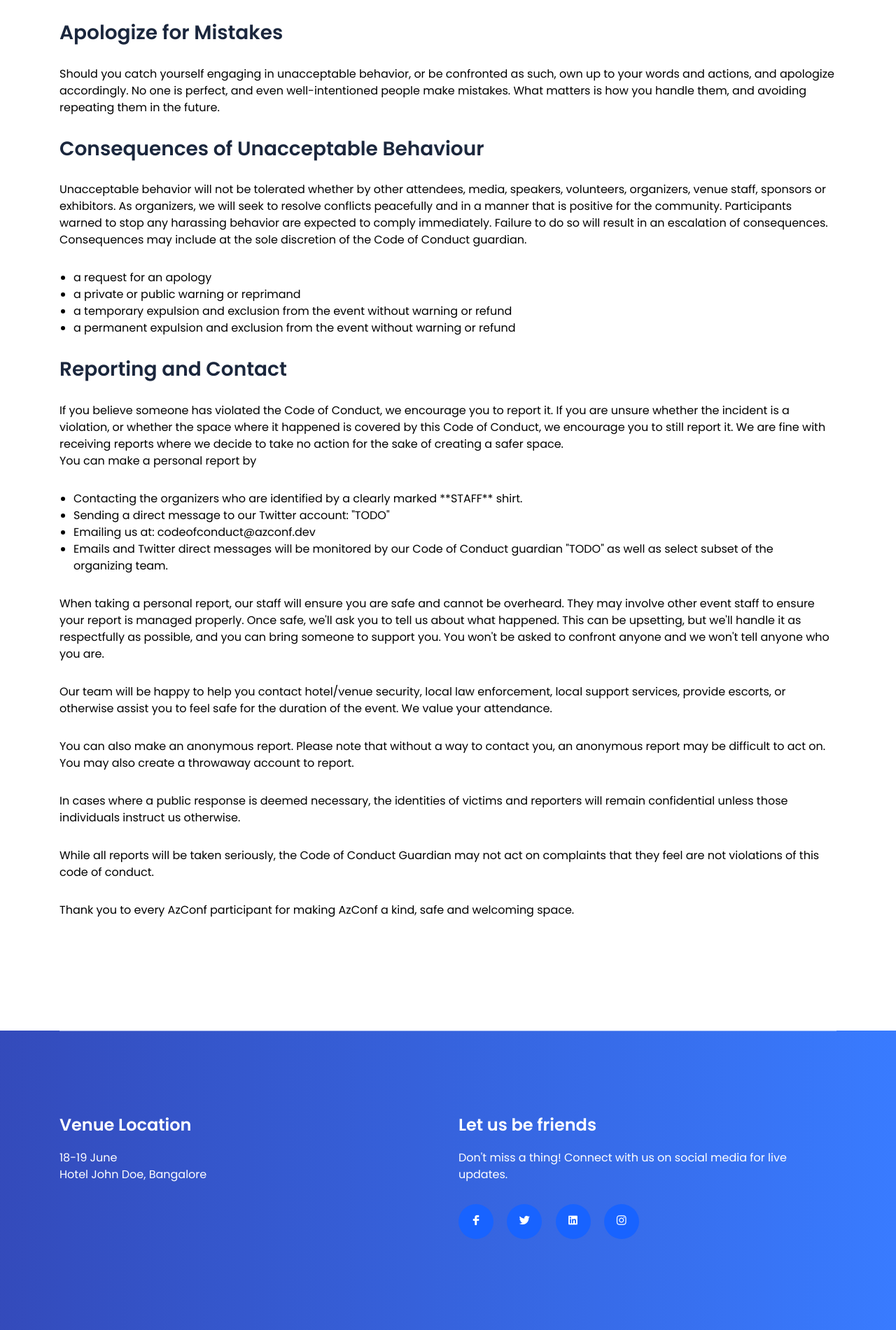
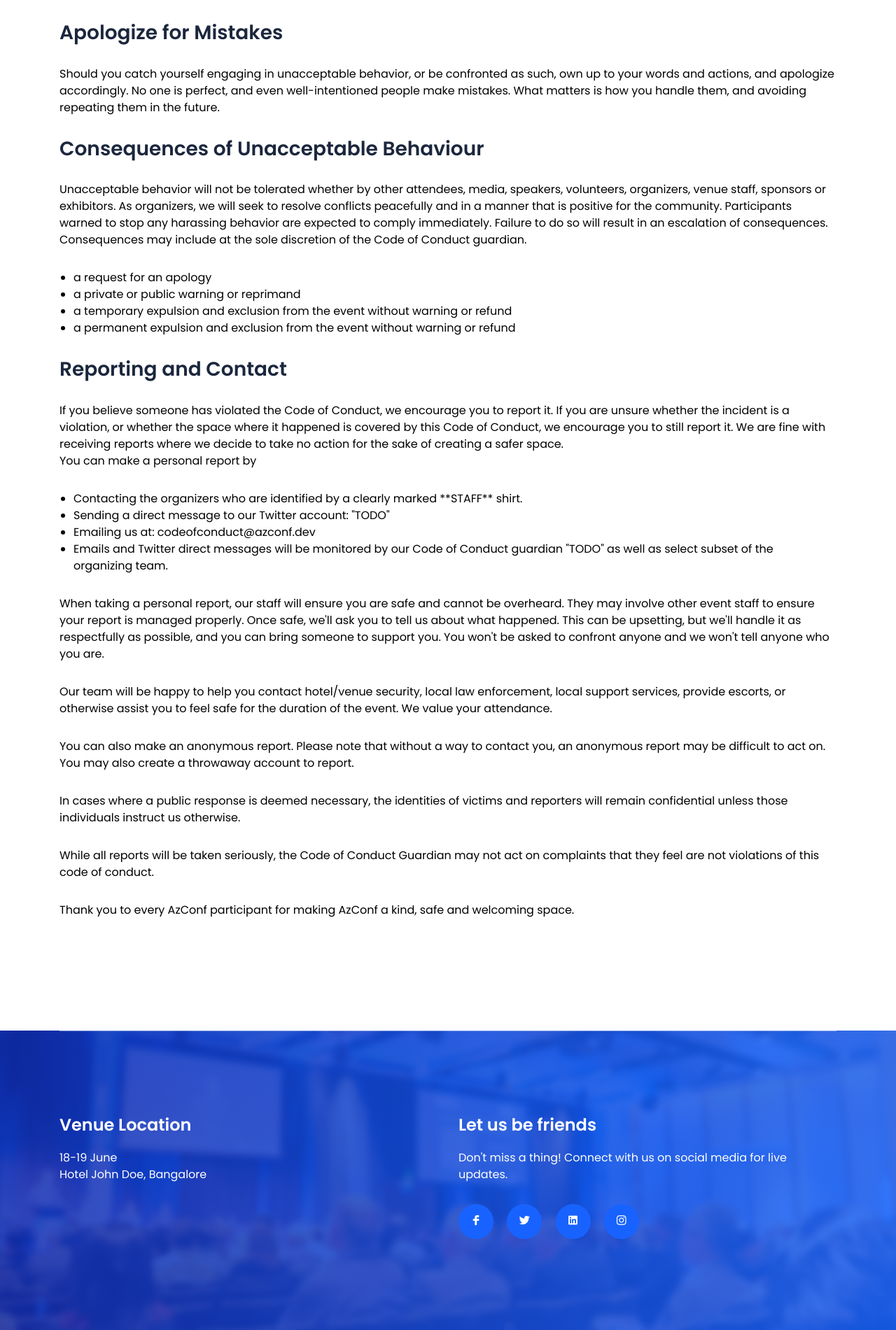
Before and after one commit to azconf-dev/azconf-dev.github.io, a Jekyll site: the page built from code-of-conduct.html, in a window 1280 px wide. Shown: the part 1468-3369 px from the top of the page at 70% size. Built offline with Jekyll 4.4.1, drawn with Linux system fonts in a browser that asks for light colours; some web fonts are replaced.

Commit message:
Update URL's

```diff
--- a/_includes/footer.html
+++ b/_includes/footer.html
@@ -1,4 +1,4 @@
-<section id="footer" class="footer-area bg_cover" style="background-image: url(assets/images/footer.jpg)">
+<section id="footer" class="footer-area bg_cover" style="background-image: url(/assets/images/footer.jpg)">
 
     <div class="footer-widget">
         <div class="container">
--- a/_includes/header.html
+++ b/_includes/header.html
@@ -2,7 +2,7 @@
    {% include navbar.html %}
 
     <div id="home" class="header-content-area bg_cover d-flex align-items-center"
-        style="background-image: url(assets/images/header-bg.jpg)">
+        style="background-image: url(/assets/images/header-bg.jpg)">
         <div class="container">
             <div class="row justify-content-center">
                 <div class="col-lg-10">
```
